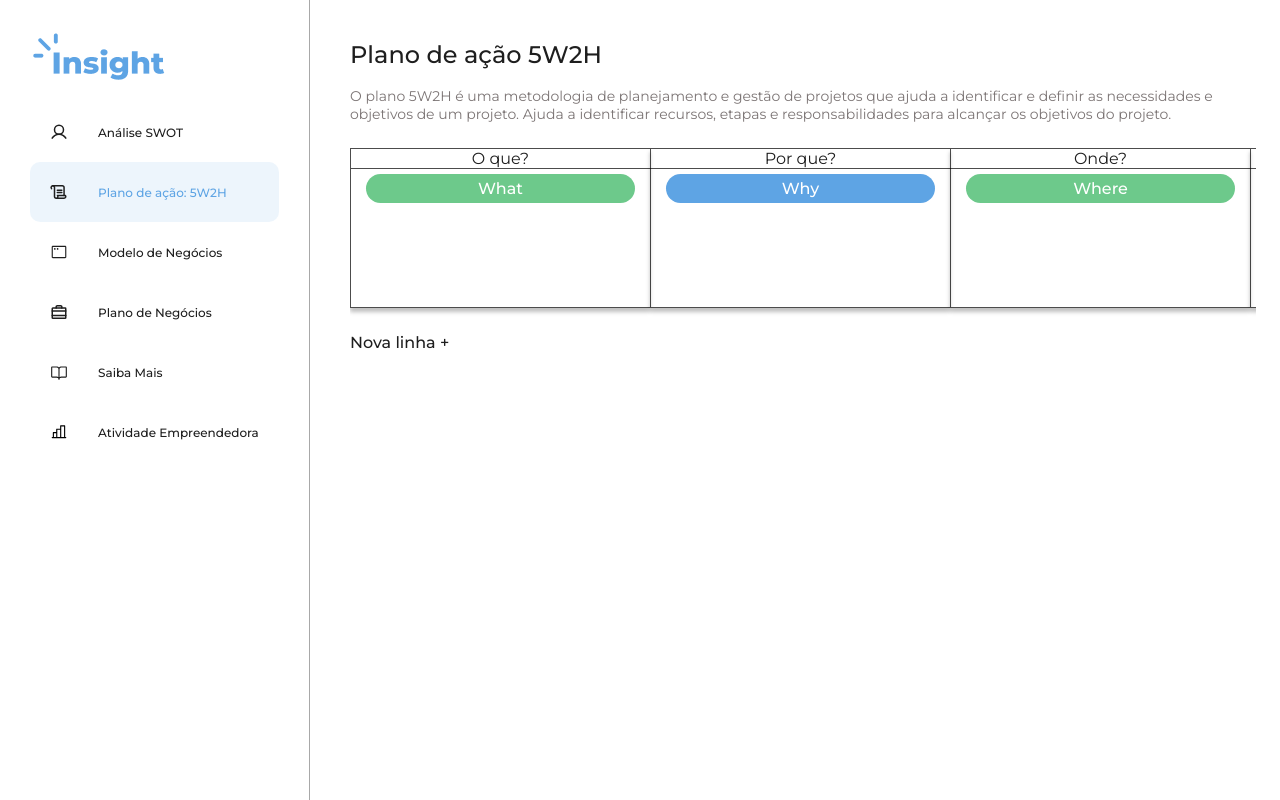
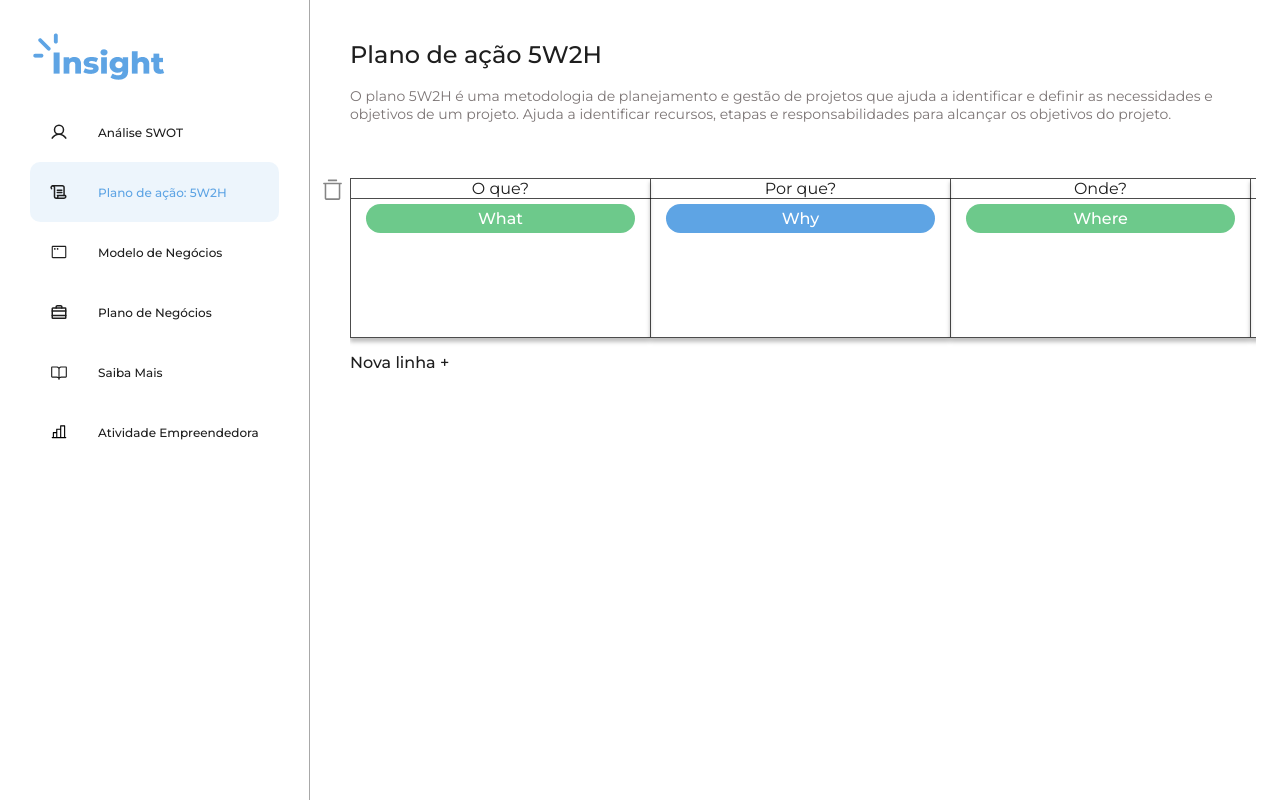
Before and after one commit to limarich/empreendify, a React (Vite) app: page /action-plan in a window 1280 px wide. Built offline with nearby package versions, Linux system fonts and the light colour scheme.

Commit message:
Configurando páginas

```diff
--- a/src/components/EditableRow/index.jsx
+++ b/src/components/EditableRow/index.jsx
@@ -1,7 +1,8 @@
 import { useEffect, useState } from "react";
 import "./styles.css";
 
-import trashIcon from '../../assets/logos/TrashSimple.svg';
+import trashIcon from "../../assets/logos/TrashSimple.svg";
+import trashIconHovered from "../../assets/logos/TrashSimpleFilled.svg";
 
 export const EditableRow = ({ showHeader, onStateChange, index }) => {
   const initialState = {
@@ -16,6 +17,7 @@ export const EditableRow = ({ showHeader, onStateChange, index }) => {
   };
 
   const [values, setValues] = useState(initialState);
+  const [isHovered, setIsHovered] = useState(false);
 
   const handleInputChange = (event) => {
     const { name, value } = event.target;
@@ -50,7 +52,8 @@ export const EditableRow = ({ showHeader, onStateChange, index }) => {
   }
 
   return (
-    <>
+    <div className="content-container-editable-row">
+      <div className="general-editable-row">
         <div className="editable-row">
           <div className="input-control">
             {showHeader && <span className="header">O que?</span>}
@@ -133,6 +136,20 @@ export const EditableRow = ({ showHeader, onStateChange, index }) => {
             />
           </div>
         </div>
-    </>
+      </div>
+      <a
+        href="#"
+        className="linkReference"
+        onMouseEnter={() => setIsHovered(true)}
+        onMouseLeave={() => setIsHovered(false)}
+        onClick={(index) => handleDeleteEditableRow(index)}
+      >
+        <img
+          className="trash-icon"
+          alt="Trash Icon"
+          src={isHovered ? trashIconHovered : trashIcon}
+        />
+      </a>
+    </div>
   );
 };
--- a/src/components/EditableRow/styles.css
+++ b/src/components/EditableRow/styles.css
@@ -1,10 +1,19 @@
+.content-container-editable-row {
+  position: relative;
+}
+
+.general-editable-row {
+  border: 0px solid red;
+  overflow: auto;
+}
+
 .editable-row {
+
   display: flex;
+  min-height: 160px;
 
-  border: 0px solid blue;
-
-  margin-bottom: 20px;
-  min-height: 160px;
+  margin-top: 20px;
+  margin-bottom: 10px;
 }
 
 .editable-row::after {
@@ -81,5 +90,24 @@
   border: 0px solid red;
 
   flex: 1;
-  /* overflow: hidden; */
 }
+
+.trash-icon {
+  border: 0px solid red;
+  height: 25px;
+  width: 25px;
+}
+
+.linkReference {
+  position: absolute;
+  top: 20px;
+  left: -30px;
+
+  height: 25px;
+  width: 25px;
+  border: 0px solid green;
+
+  display: inline-block;
+
+  z-index: 99999;
+}
--- a/src/pages/ActionPlan/index.jsx
+++ b/src/pages/ActionPlan/index.jsx
@@ -4,8 +4,6 @@ import { SectionHeader } from "../../components/SectionHeader";
 
 import "./styles.css";
 
-import trashIcon from "../../assets/logos/TrashSimple.svg";
-import trashIconHovered from "../../assets/logos/TrashSimpleFilled.svg";
 import { Container } from "../../components/Container";
 
 export const ActionPlan = () => {
@@ -34,7 +32,6 @@ export const ActionPlan = () => {
 
   // Apagar elementos
   const [indexOfHoveredItem, setIndexOfHoveredItem] = useState(0);
-  const [isHovered, setIsHovered] = useState(false);
 
   const handleMouseEnter = (index) => {
     setIndexOfHoveredItem(index);
@@ -55,49 +52,31 @@ export const ActionPlan = () => {
   return (
     <Container referenceTo={1}>
       <section id="action-plan">
-        <SectionHeader
-          title="Plano de ação 5W2H "
-          description="O plano 5W2H é uma metodologia de planejamento e gestão de projetos que ajuda a identificar e definir as necessidades e objetivos de um projeto.  Ajuda a identificar recursos, etapas e responsabilidades para alcançar os objetivos do projeto."
-        />
+        <div className="sectionPadding">
+          <SectionHeader
+            title="Plano de ação 5W2H "
+            description="O plano 5W2H é uma metodologia de planejamento e gestão de projetos que ajuda a identificar e definir as necessidades e objetivos de um projeto.  Ajuda a identificar recursos, etapas e responsabilidades para alcançar os objetivos do projeto."
+          />
+        </div>
 
-        <div
-          className="editable-rows"
-          onMouseEnter={() => handleMouseEnter(index)}
-        >
-          {planItems.map((item, index) => (
-            <div
-              style={{
-                display: "flex",
-                position: "relative",
-              }}
-            >
-              {index == indexOfHoveredItem && (
-                <a
-                  href="#"
-                  className="linkReference"
-                  onMouseEnter={() => setIsHovered(true)}
-                  onMouseLeave={() => setIsHovered(false)}
-                  onClick={(index) => handleDeleteEditableRow(index)}
-                >
-                  <img
-                    className="trash-icon"
-                    alt="Trash Icon"
-                    src={isHovered ? trashIconHovered : trashIcon}
-                  />
-                </a>
-              )}
-
+        <div className="editable-rows">
+          {
+            planItems.map((item, index) => (
               <EditableRow
                 onStateChange={handleChildStateChange}
                 key={index}
                 index={index}
                 showHeader={true}
+                onMouseEnter={() => handleMouseEnter(index)}
               />
-            </div>
-          ))}
+            ))
+          }
         </div>
 
-        <button onClick={() => setplanItems([...planItems, initialState])}>
+        <button
+          className="editableRowButton"
+          onClick={() => setplanItems([...planItems, initialState])}
+        >
           Nova linha +
         </button>
       </section>
--- a/src/pages/ActionPlan/styles.css
+++ b/src/pages/ActionPlan/styles.css
@@ -1,25 +1,12 @@
 #action-plan {
   background-color: var(--light-white);
-  padding: 40px;
 
   width: 77%;
 }
 
-.trash-icon {
-  border: 0px solid red;
-  height: 25px;
-  width: 25px;
-}
-
-.linkReference {
-  position: absolute;
-  left: -30px;
-
-  height: 25px;
-  width: 25px;
-  border: 0px solid green;
-
-  display: inline-block;
+.sectionPadding {
+  padding: 40px;
+  padding-bottom: 10px;
 }
 
 .editable-rows {
@@ -27,16 +14,21 @@
   max-width: 100%;
 
   border: 0px solid blue;
+
+  padding: 0 40px;
+  padding: 0 40px;
 }
 
-button {
+.editableRowButton {
   all: unset;
   font-size: 1.6rem;
   font-weight: 500;
   cursor: pointer;
   margin-top: 0.5rem;
+
+  margin-left: 40px;
 }
 
-button:hover {
+.editableRowButton:hover {
   font-weight: 600;
 }
--- a/src/pages/NotFound/index.jsx
+++ b/src/pages/NotFound/index.jsx
@@ -1,12 +1,23 @@
+import "./styles.css";
+
 import { SectionHeader } from "../../components/SectionHeader";
-import "./styles.css";
+import { EditableRow } from "../../components/EditableRow";
 
 export const NotFound = () => {
   return (
     <div className="notFound">
       <SectionHeader
-        title={`Oops! Página não encontrada ¯\\_(''/)_/¯`}
+        title={`Oops! Página não encontrada!`}
       />
+      <div className="contentContainerRow">
+        <div className="EditableRowContainer">
+          <EditableRow
+            index={0}
+            showHeader={true}
+            key={0}
+          />
+        </div>
+      </div>
     </div>
   );
 };
--- a/src/pages/NotFound/styles.css
+++ b/src/pages/NotFound/styles.css
@@ -1,7 +1,10 @@
 .notFound {
-  background-color: var(--light-white);
   padding: 40px;
 
-  width: 77%;
   border: 0px solid red;
 }
+
+.EditableRowContainer {
+  border: 0px solid red;
+
+}
```
Lines whose indentation alone changed are shown as unchanged.
